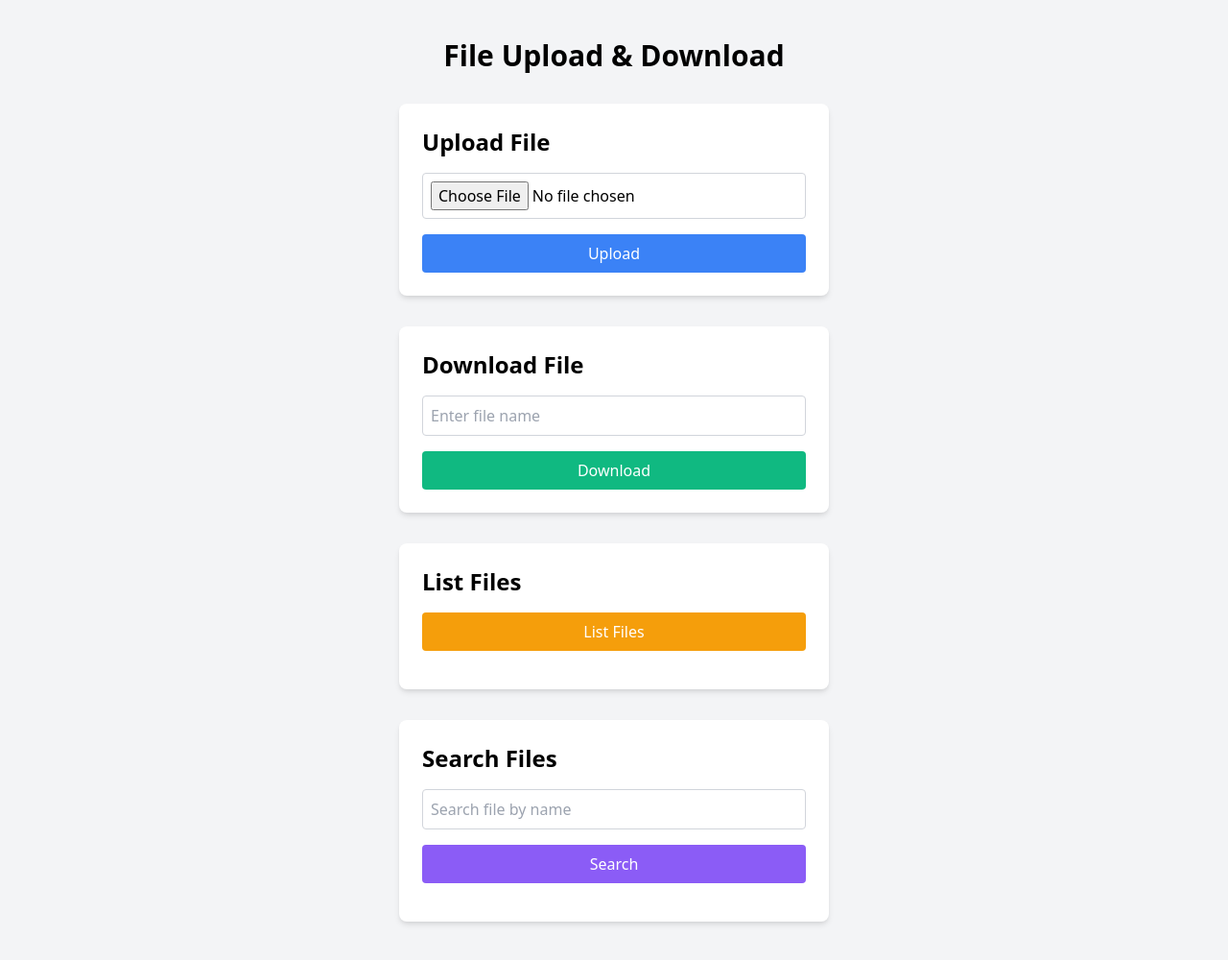
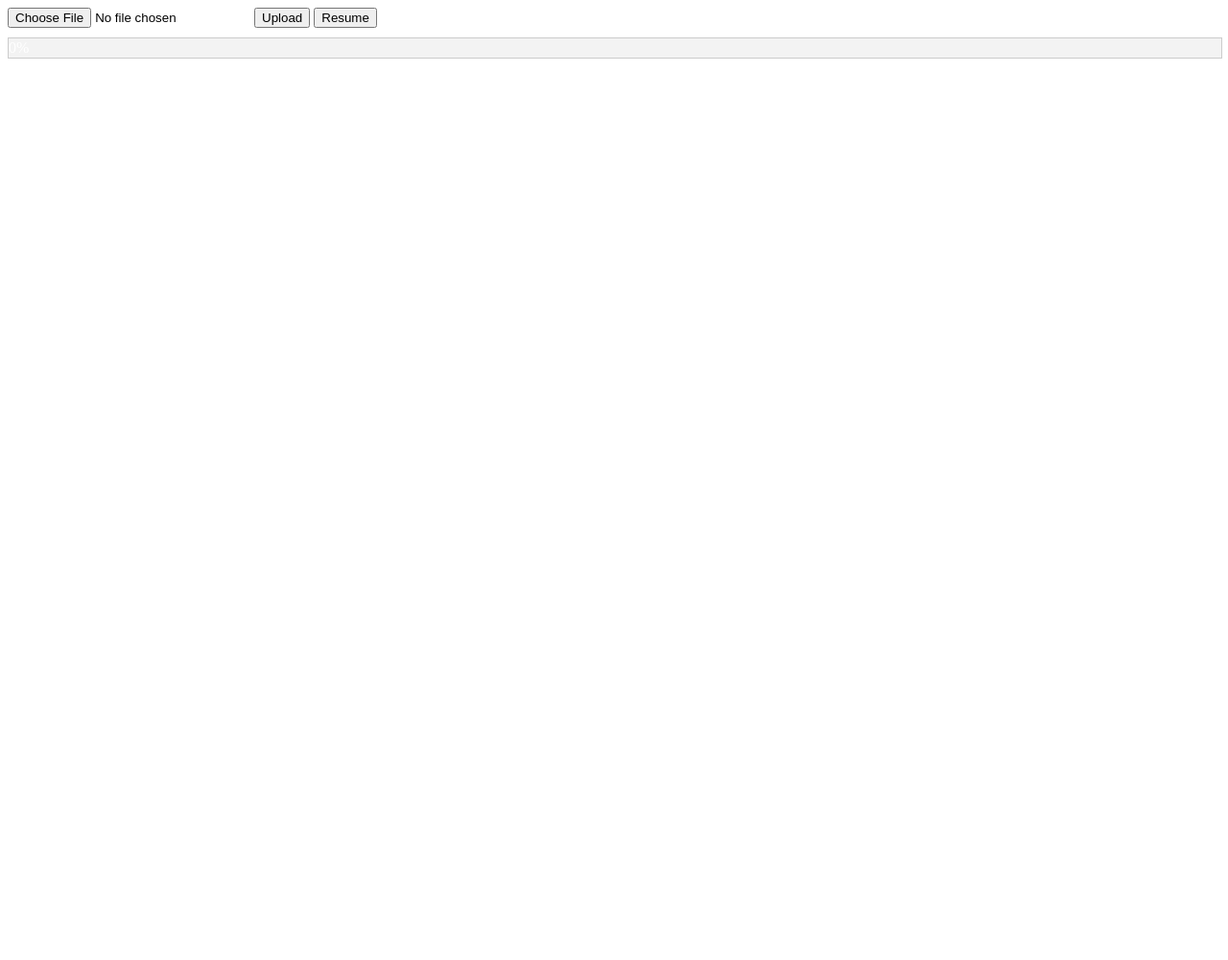
Before and after one commit to arifrhm/fastapi-upload-download-be, a FastAPI app: page / in a window 1280 px wide. Shown: the whole page at 96% size. After the commit the page ends 61 px from the top, so only its background shows below. Run offline with FastAPI, Linux system fonts and the light colour scheme; some libraries are stand-ins or nearby versions.

Commit message:
Feat: Add resume procedure

```diff
--- a/main_async.py
+++ b/main_async.py
@@ -92,6 +92,22 @@ async def download_file(file_name: str):
         headers={"Content-Disposition": f"attachment; filename={file_name}"},
     )
 
+@app.get("/resume-upload")
+async def resume_upload(file_name: str):
+    """
+    Endpoint to check the last uploaded chunk for a file and resume upload.
+    """
+    file_path = os.path.join(UPLOAD_FOLDER, file_name)
+
+    # Check if the file exists
+    if not os.path.exists(file_path):
+        raise HTTPException(status_code=404, detail="File not found")
+
+    file_size = os.path.getsize(file_path)
+    chunk_index = file_size // CHUNK_SIZE
+
+    return {"chunk_index": chunk_index, "message": f"Resume from chunk {chunk_index}"}
+
 
 @app.get("/files/")
 async def list_files():
--- a/templates/index.html
+++ b/templates/index.html
@@ -1,171 +1,141 @@
 <!DOCTYPE html>
 <html lang="en">
 <head>
-    <meta charset="UTF-8" />
-    <meta name="viewport" content="width=device-width, initial-scale=1.0" />
-    <title>File Upload & Download</title>
-    <link href="https://cdn.jsdelivr.net/npm/tailwindcss@2.2.19/dist/tailwind.min.css" rel="stylesheet">
+    <meta charset="UTF-8">
+    <meta name="viewport" content="width=device-width, initial-scale=1.0">
+    <title>Chunk Upload with Resume</title>
+    <style>
+        #progressBar {
+            width: 100%;
+            background-color: #f3f3f3;
+            border: 1px solid #ccc;
+            margin-top: 10px;
+        }
+        #progressBar span {
+            display: block;
+            height: 20px;
+            background-color: #4caf50;
+            width: 0;
+            color: #fff;
+            text-align: center;
+            line-height: 20px;
+        }
+    </style>
 </head>
-<body class="bg-gray-100 font-sans flex flex-col items-center py-10">
-    <h1 class="text-3xl font-bold mb-8">File Upload & Download</h1>
-
-    <!-- Upload Section -->
-    <div class="mb-8 p-6 bg-white shadow-md rounded-lg w-full max-w-md">
-        <h2 class="text-2xl font-semibold mb-4">Upload File</h2>
-        <form id="uploadForm" enctype="multipart/form-data">
-            <input type="file" id="fileInput" required class="mb-4 p-2 border border-gray-300 rounded w-full" />
-            <input type="hidden" id="totalParts" />
-            <button type="button" onclick="uploadFile()" class="w-full bg-blue-500 text-white py-2 rounded hover:bg-blue-600 transition duration-200">Upload</button>
-        </form>
-        <div id="uploadProgress" class="mt-4 hidden">
-            <div class="bg-gray-200 rounded-full">
-                <div id="progressBar" class="bg-blue-500 text-xs font-medium text-center text-white rounded-full h-2" style="width: 0%;">0%</div>
-            </div>
-        </div>
-    </div>
-
-    <!-- Download Section -->
-    <div class="mb-8 p-6 bg-white shadow-md rounded-lg w-full max-w-md">
-        <h2 class="text-2xl font-semibold mb-4">Download File</h2>
-        <form id="downloadForm">
-            <input type="text" id="fileName" placeholder="Enter file name" required class="mb-4 p-2 border border-gray-300 rounded w-full" />
-            <button type="button" onclick="downloadFile()" class="w-full bg-green-500 text-white py-2 rounded hover:bg-green-600 transition duration-200">Download</button>
-        </form>
-        <div id="downloadMessage" class="mt-4 hidden">Downloading... Please wait.</div>
-    </div>
-
-    <!-- List Files Section -->
-    <div class="mb-8 p-6 bg-white shadow-md rounded-lg w-full max-w-md">
-        <h2 class="text-2xl font-semibold mb-4">List Files</h2>
-        <button type="button" onclick="listFiles()" class="w-full bg-yellow-500 text-white py-2 rounded hover:bg-yellow-600 transition duration-200">List Files</button>
-        <ul id="fileList" class="mt-4 list-disc pl-5"></ul>
-    </div>
-
-    <!-- Search Files Section -->
-    <div class="p-6 bg-white shadow-md rounded-lg w-full max-w-md">
-        <h2 class="text-2xl font-semibold mb-4">Search Files</h2>
-        <form id="searchForm">
-            <input type="text" id="searchFileName" placeholder="Search file by name" required class="mb-4 p-2 border border-gray-300 rounded w-full" />
-            <button type="button" onclick="searchFile()" class="w-full bg-purple-500 text-white py-2 rounded hover:bg-purple-600 transition duration-200">Search</button>
-        </form>
-        <ul id="searchResults" class="mt-4 list-disc pl-5"></ul>
-    </div>
+<body>
+    <input type="file" id="fileInput" />
+    <button onclick="startUpload()">Upload</button>
+    <button onclick="resumeUpload()">Resume</button>
+    <div id="progressBar"><span id="progressText">0%</span></div>
 
     <script>
-        async function uploadFile() {
-            const fileInput = document.getElementById("fileInput");
-            const totalPartsInput = document.getElementById("totalParts");
+        let uploadQueue = {};
+        let currentChunkIndex = 0;
+        let totalChunks = 0;
+        let fileName = '';
+        let fileSize = 0;
+
+        function startUpload() {
+            const fileInput = document.getElementById('fileInput');
             const file = fileInput.files[0];
-            const progressBar = document.getElementById("progressBar");
-            const uploadProgress = document.getElementById("uploadProgress");
+            fileSize = file.size;
+            const chunkSize = 1024 * 1024; // 1MB
+            totalChunks = Math.ceil(fileSize / chunkSize);
+            fileName = file.name;
+            uploadQueue = {};
 
-            if (!file) {
-                alert("Please select a file to upload.");
+            for (let i = 0; i < totalChunks; i++) {
+                const start = i * chunkSize;
+                const end = Math.min(start + chunkSize, fileSize);
+                const chunk = file.slice(start, end);
+                uploadQueue[i] = { chunk, index: i };
+            }
+
+            currentChunkIndex = 0;
+            uploadNextChunk();
+        }
+
+        function uploadNextChunk() {
+            if (currentChunkIndex >= totalChunks) {
+                console.log('Upload complete');
                 return;
             }
 
-            const totalParts = Math.ceil(file.size / (1 * 1024 * 1024)); // 1 MB per part
-            totalPartsInput.value = totalParts;
-            uploadProgress.classList.remove("hidden");
-
-            const uploadUrl = "/upload_part/";
-            const chunkSize = 1 * 1024 * 1024; // 1 MB per chunk
-
-            for (let part = 1; part <= totalParts; part++) {
-                const start = (part - 1) * chunkSize;
-                const end = Math.min(file.size, part * chunkSize);
-                const blob = file.slice(start, end);
-
-                const formData = new FormData();
-                formData.append("file", blob, file.name);
-                formData.append("part_number", part);
-                formData.append("total_parts", totalParts);
-
-                await fetch(uploadUrl, {
-                    method: "POST",
-                    body: formData,
-                })
-                .then((response) => response.json())
-                .then((data) => {
-                    console.log(data);
-                    const percentage = Math.round((part / totalParts) * 100);
-                    progressBar.style.width = percentage + '%';
-                    progressBar.textContent = percentage + '%';
-                })
-                .catch((error) => console.error("Error uploading part:", error));
-            }
-
-            uploadProgress.classList.add("hidden");
-            alert("Upload complete");
-        }
-
-        async function downloadFile() {
-            const fileName = document.getElementById("fileName").value;
-            const downloadMessage = document.getElementById("downloadMessage");
-
-            if (!fileName) {
-                alert("Please enter a file name to download.");
+            if (!uploadQueue[currentChunkIndex]) {
+                currentChunkIndex++;
+                uploadNextChunk();
                 return;
             }
 
-            downloadMessage.classList.remove("hidden");
-            const response = await fetch(`/download/${fileName}`);
-            if (response.ok) {
-                const blob = await response.blob();
-                const url = window.URL.createObjectURL(blob);
-                const a = document.createElement("a");
-                a.href = url;
-                a.download = fileName;
-                document.body.appendChild(a);
-                a.click();
-                a.remove();
-            } else {
-                alert("Error downloading file.");
-            }
-            downloadMessage.classList.add("hidden");
+            const { chunk, index } = uploadQueue[currentChunkIndex];
+            const formData = new FormData();
+            formData.append('part_number', index + 1); // part_number is 1-based index
+            formData.append('total_parts', totalChunks);
+            formData.append('file', chunk);
+            formData.append('file_name', fileName);
+
+            fetch('/upload_part/', {
+                method: 'POST',
+                body: formData
+            })
+            .then(response => response.json())
+            .then(data => {
+                if (data.message.includes('uploaded') || data.message.includes('complete')) {
+                    delete uploadQueue[currentChunkIndex];
+                    currentChunkIndex++;
+                    updateProgressBar();
+                    uploadNextChunk();
+                } else {
+                    console.error('Error:', data.message);
+                }
+            })
+            .catch(error => console.error('Error:', error));
         }
 
-        async function listFiles() {
-            const response = await fetch("/files/");
-            const data = await response.json();
-            const fileList = document.getElementById("fileList");
-            fileList.innerHTML = "";
+        function updateProgressBar() {
+            const progress = Math.round((currentChunkIndex / totalChunks) * 100);
+            const progressBar = document.getElementById('progressBar');
+            const progressText = document.getElementById('progressText');
+            progressBar.querySelector('span').style.width = progress + '%';
+            progressText.textContent = progress + '%';
+        }
 
-            if (data.files.length === 0) {
-                fileList.innerHTML = "<li>No files found.</li>";
+        function resumeUpload() {
+            const fileInput = document.getElementById('fileInput');
+            const file = fileInput.files[0];
+            fileName = file?.name;
+            fileSize = file?.size;
+            const chunkSize = 1024 * 1024; // 1MB
+
+            if (!fileName) {
+                console.error('No file selected');
                 return;
             }
 
-            data.files.forEach((file) => {
-                const li = document.createElement("li");
-                li.textContent = file;
-                fileList.appendChild(li);
-            });
-        }
+            fetch('/resume-upload?file_name=' + encodeURIComponent(fileName), {
+                method: 'GET'
+            })
+            .then(response => response.json())
+            .then(data => {
+                if (data.chunk_index !== undefined) {
+                    currentChunkIndex = data.chunk_index;
+                    totalChunks = Math.ceil(fileSize / chunkSize);
+                    uploadQueue = {};
 
-        async function searchFile() {
-            const fileName = document.getElementById("searchFileName").value;
+                    for (let i = currentChunkIndex; i < totalChunks; i++) {
+                        const start = i * chunkSize;
+                        const end = Math.min(start + chunkSize, fileSize);
+                        const chunk = file.slice(start, end);
+                        uploadQueue[i] = { chunk, index: i };
+                    }
 
-            if (!fileName) {
-                alert("Please enter a file name to search.");
-                return;
-            }
-
-            const response = await fetch(`/search/?file_name=${fileName}`);
-            const data = await response.json();
-            const searchResults = document.getElementById("searchResults");
-            searchResults.innerHTML = "";
-
-            if (data.matching_files.length === 0) {
-                searchResults.innerHTML = "<li>No matching files found.</li>";
-                return;
-            }
-
-            data.matching_files.forEach((file) => {
-                const li = document.createElement("li");
-                li.textContent = file;
-                searchResults.appendChild(li);
-            });
+                    updateProgressBar();
+                    uploadNextChunk();
+                } else {
+                    console.error('Error:', data.message);
+                }
+            })
+            .catch(error => console.error('Error:', error));
         }
     </script>
 </body>
```
